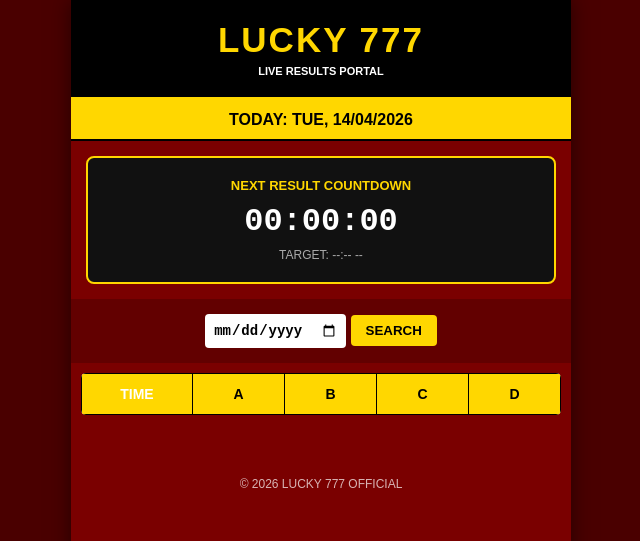
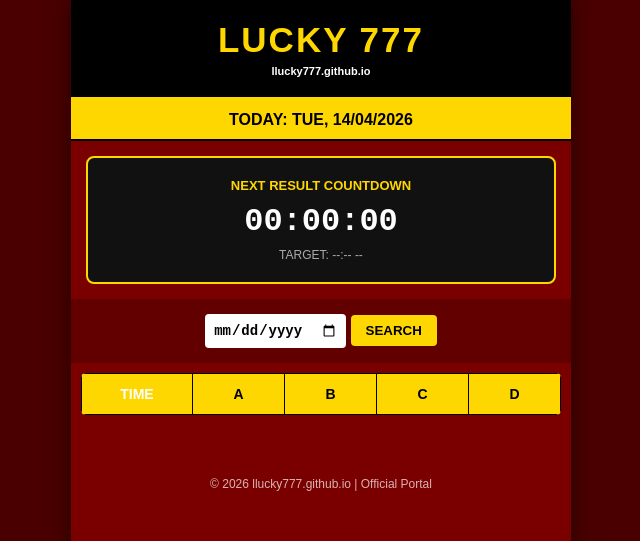
Before and after one commit to llucky777/Lucky777, a plain HTML site: page index.html in a window 1280 px wide. Shown: the top 541 px of the page, without its empty margins (319-959 px from the left). Drawn offline with Linux system fonts and the light colour scheme; no server answers.

Commit message:
Update index.html

```diff
--- a/index.html
+++ b/index.html
@@ -3,10 +3,16 @@
 <head>
     <meta charset="UTF-8">
     <meta name="viewport" content="width=device-width, initial-scale=1.0, user-scalable=yes">
-    <title>LUCKY 777 - LIVE</title>
+
+    <title>llucky777.github.io - LUCKY 777 LIVE RESULTS</title>
+    <meta name="description" content="LUCKY 777 Official Portal on llucky777.github.io. Check fast live results for ABCD slots daily. Accurate and reliable results portal.">
+    <meta name="keywords" content="llucky777.github.io, lucky 777, lucky777 github, lucky 777 results, results portal">
+    <meta name="author" content="llucky777">
+
     <script src="https://www.gstatic.com/firebasejs/9.6.1/firebase-app-compat.js"></script>
     <script src="https://www.gstatic.com/firebasejs/9.6.1/firebase-database-compat.js"></script>
     <link rel="stylesheet" href="https://cdnjs.cloudflare.com/ajax/libs/font-awesome/6.4.0/css/all.min.css">
+
     <style>
         body { background-color: #4a0000; margin: 0; padding: 0; font-family: Arial, sans-serif; display: flex; justify-content: center; }
         .main-wrapper { width: 100%; max-width: 500px; background-color: #7a0000; min-height: 100vh; box-shadow: 0 0 20px rgba(0,0,0,0.5); padding-bottom: 50px; }
@@ -33,7 +39,7 @@
 <div class="main-wrapper">
     <div class="header">
         <h1 class="logo">LUCKY 777</h1>
-        <div style="color: #fff; font-size: 11px; margin-top: 5px; font-weight: bold;">LIVE RESULTS PORTAL</div>
+        <div style="color: #fff; font-size: 11px; margin-top: 5px; font-weight: bold;">llucky777.github.io</div>
     </div>
 
     <div class="date-bar" id="currentDayDisplay">TODAY: --/--/----</div>
@@ -65,7 +71,7 @@
     </div>
 
     <footer>
-        <p>&copy; 2026 LUCKY 777 OFFICIAL</p>
+        <p>&copy; 2026 llucky777.github.io | Official Portal</p>
     </footer>
 </div>
 
@@ -125,14 +131,12 @@
         });
     }
 
-    // 🔥 UPDATED COUNTDOWN: Use Admin Date + Time
     function startCountdown(targetTimeStr, targetDateStr) {
         if(timerInterval) clearInterval(timerInterval);
         document.getElementById('nextTimeTarget').innerText = "TARGET: " + targetDateStr + " " + targetTimeStr;
 
         timerInterval = setInterval(() => {
             const now = new Date();
-
             let [time, modifier] = targetTimeStr.split(' ');
             let [hours, minutes] = time.split(':');
             if (hours === '12') hours = '00';
```
